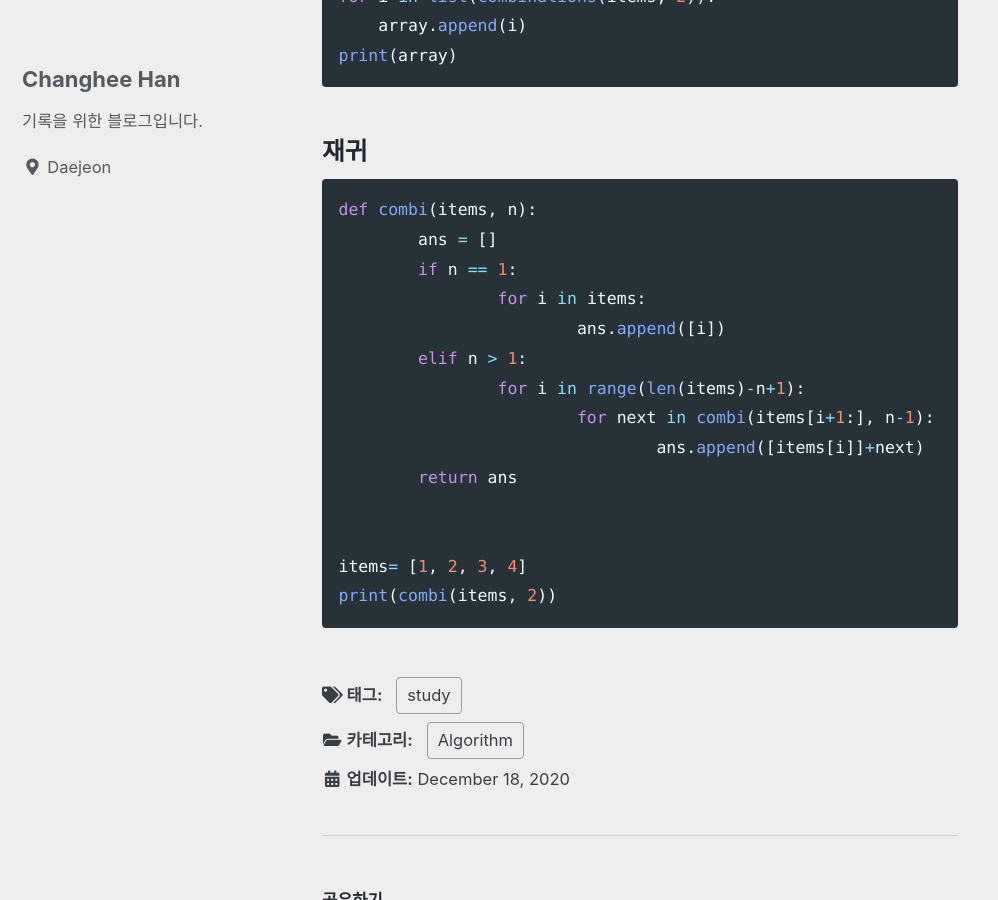
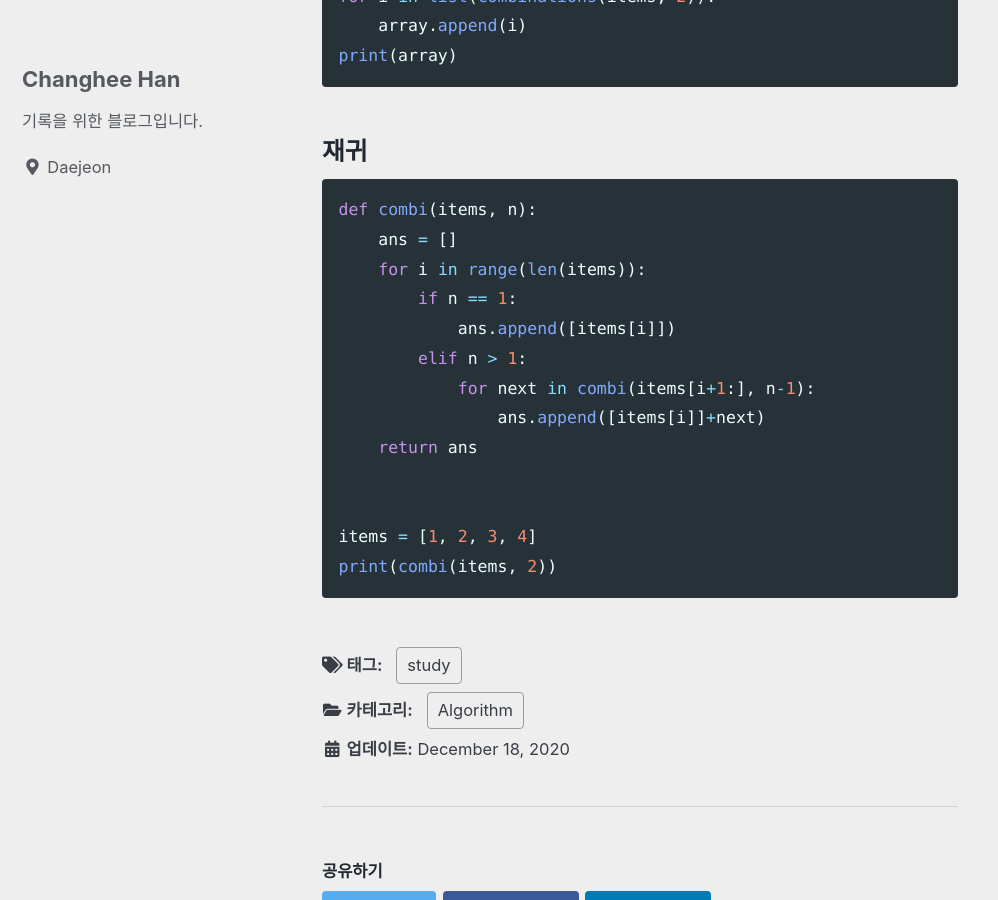
Before and after one commit to hython37/hython37.github.io, a Jekyll site: the page built from _posts/2020-12-18-Combination.md, in a window 1280 px wide and 900 px high, scrolled down 578 px. Shown: the whole window, without its empty margins (0-998 px from the left). Built offline with Jekyll 4.4.1, drawn with Linux system fonts in a browser that asks for light colours; cached includes are drawn as plain includes.

Commit message:
simplify comb

````diff
--- a/_posts/2020-12-18-Combination.md
+++ b/_posts/2020-12-18-Combination.md
@@ -26,17 +26,16 @@ print(array)
 ### 재귀
 ```python
 def combi(items, n):
-	ans = []
-	if n == 1:
-		for i in items:
-			ans.append([i])
-	elif n > 1:
-		for i in range(len(items)-n+1):
-			for next in combi(items[i+1:], n-1):
-				ans.append([items[i]]+next)
-	return ans
+    ans = []
+    for i in range(len(items)):
+        if n == 1:
+            ans.append([items[i]])
+        elif n > 1:
+            for next in combi(items[i+1:], n-1):
+                ans.append([items[i]]+next)
+    return ans
 
 
-items= [1, 2, 3, 4]
+items = [1, 2, 3, 4]
 print(combi(items, 2))
 ```
````
